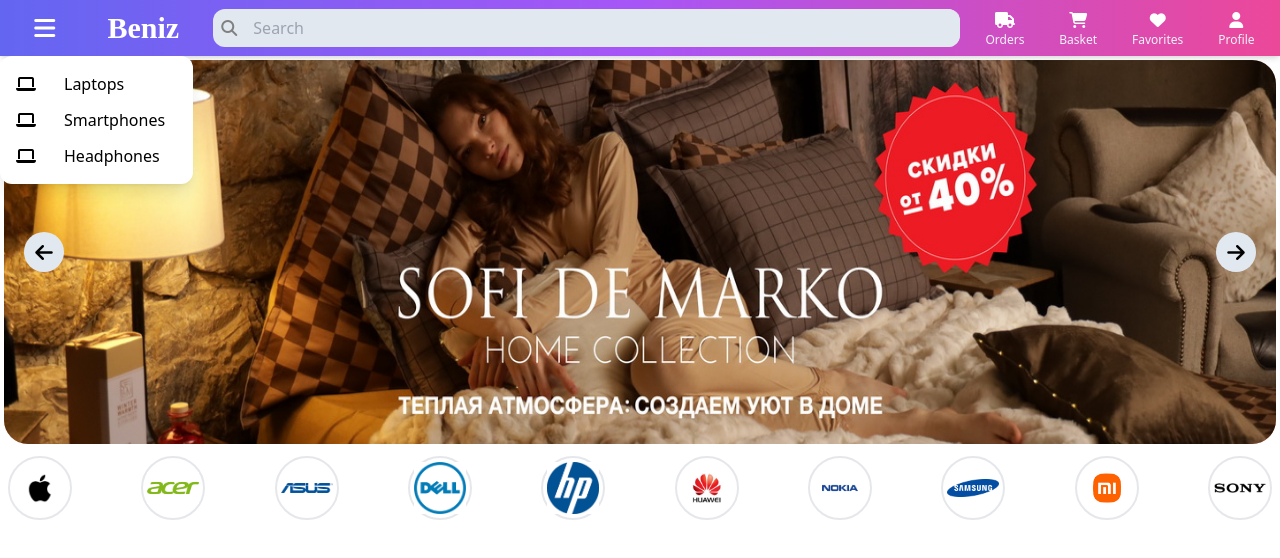
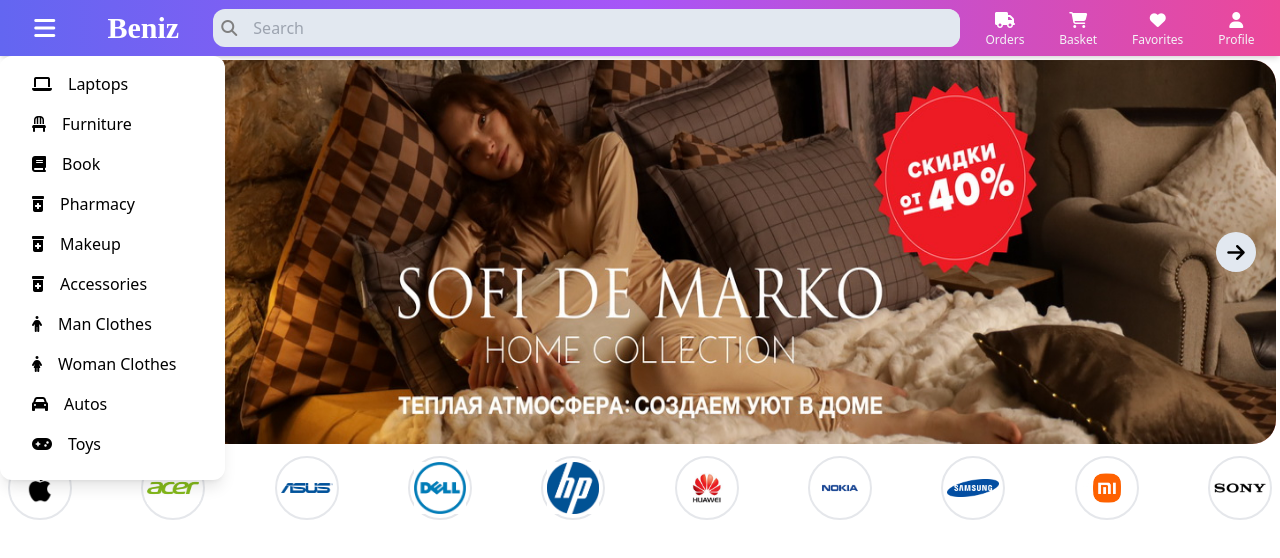
Before and after one commit to cavidanbagiri/PEVN-Online-Market-Client, a Vue app: page / in a window 1280 px wide. Both pictures are taken after a click on the element 44 px from the left and 28 px from the top of the page. Shown: the top 558 px of the page. Built offline with nearby package versions, Linux system fonts and the light colour scheme.

Commit message:
Changing Canvas Design

```diff
--- a/src/components/DesignComponents/Catalog_Canvas_Comp.vue
+++ b/src/components/DesignComponents/Catalog_Canvas_Comp.vue
@@ -1,31 +1,115 @@
 
 <template>
-
     <div class="fixed bg-white left-0 px-1 py-1 shadow-lg z-10 rounded-xl">
 
         <ul class="p-1">
-            <!-- <li class="text-blackm-3 my-3 flex text-left" v-for="i in catalog_list">
-                <span class="hover:bg-gray-400 w-full px-1 " >{{ i }}</span>
-            </li> -->
 
-            <li class="mx-1 my-1" v-for="i in catalog_list">
-                <router-link :to="{name:'ProductsPage', params:{catalog_name:`${i}`}}">
+            <li class="mx-1 my-1" v-for="i in catalog">
+
+                <div v-for="[key, value] in Object.entries(i)" class=" px-5 hover:bg-slate-300 my-2 flex flex-row">
+                    <div v-if="key!=='Icon'">
+                        <span v-html="i.Icon"></span><span class="text-md mx-4">{{ key }}</span>
+                    </div>
+                </div>
+
+            <!--
+                 <router-link :to="{name:'ProductsPage', params:{catalog_name:`${i}`}}">
                     <button class="hover:bg-gray-100 py-1 rounded-lg w-full text-start" @click="toggleUserTeleport">
                         <span class="pl-1 pr-3"><i class="fa-solid fa-laptop fs-lg"></i></span>
                         <span class="px-4">{{i}}</span>
                     </button>
                 </router-link>
+             -->
+
             </li>
 
         </ul>
 
     </div>
-
 </template>
 
 <script setup>
 
-    const catalog_list = ['Laptops','Smartphones','Headphones']
+const catalog_list = ['Laptops', 'Smartphones', 'Headphones']
+
+const catalog = [
+
+    {
+        'Laptops': ['Laptops', 'Monitors',],
+        'Icon': "<i class='fa-solid fa-laptop'></i>"
+    },
+
+    {
+        'Furniture': [
+            'Child Rooms',
+            'Living Roomes',
+            'Kitchen Furnitures',
+            'Office Furnitures'
+        ],
+        'Icon': '<i class="fa-solid fa-chair"></i>'
+    },
+
+    {
+        'Book': [],
+        'Icon': '<i class="fa-solid fa-book"></i>'
+    },
+
+    {
+        'Pharmacy': [],
+        'Icon': '<i class="fa-solid fa-prescription-bottle-medical"></i>'
+    },
+    {
+        'Makeup': [],
+        'Icon': '<i class="fa-solid fa-prescription-bottle-medical"></i>'
+    },
+    {
+        'Accessories': [],
+        'Icon': '<i class="fa-solid fa-prescription-bottle-medical"></i>'
+    },
+    {
+        'Man Clothes': [],
+        'Icon': '<i class="fa-solid fa-person"></i>'
+    },
+    {
+        'Woman Clothes': [],
+        'Icon': '<i class="fa-solid fa-person-dress"></i>'
+    },
+    {
+        'Autos': [],
+        'Icon': '<i class="fa-solid fa-car"></i>'
+    },
+    {
+        'Toys': [],
+        'Icon': '<i class="fa-solid fa-gamepad"></i>'
+    },
+
+
+]
+
+// const catalog = [
+
+//     {
+//         'Laptops': [
+//             'Laptops',
+//             'Monitors',
+//             'Laptops Accessories',
+//             'PC Accessories',
+//             'PC Cases'
+//         ]
+//     },
+
+//     {
+//         'Furniture': [
+//             'Child Rooms',
+//             'Living Roomes',
+//             'Kitchen Furnitures',
+//             'Office Furnitures'
+//         ]
+//     },
+
+// ]
+
+
 
 </script>
 
```
